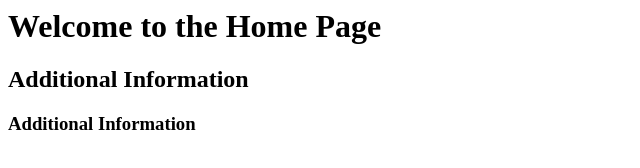
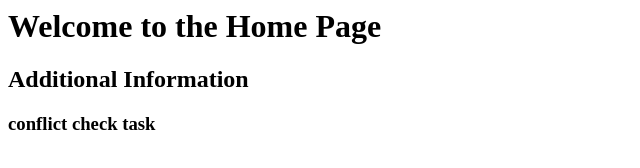
Before and after one commit to MHesham94/sprintsAi, a plain HTML site: page index.html in a window 1280 px wide. Shown: the full height of the page, 0-640 px from the left. Drawn offline with Linux system fonts and the light colour scheme.

Commit message:
Update index.html
changing data for conflict

```diff
--- a/index.html
+++ b/index.html
@@ -5,7 +5,7 @@
   <body>
     <h1>Welcome to the Home Page</h1>
     <h2>Additional Information</h2>
-    <h3>Additional Information</h3>
+    <h3>conflict check task</h3>
 
   </body>
 </html>
```
